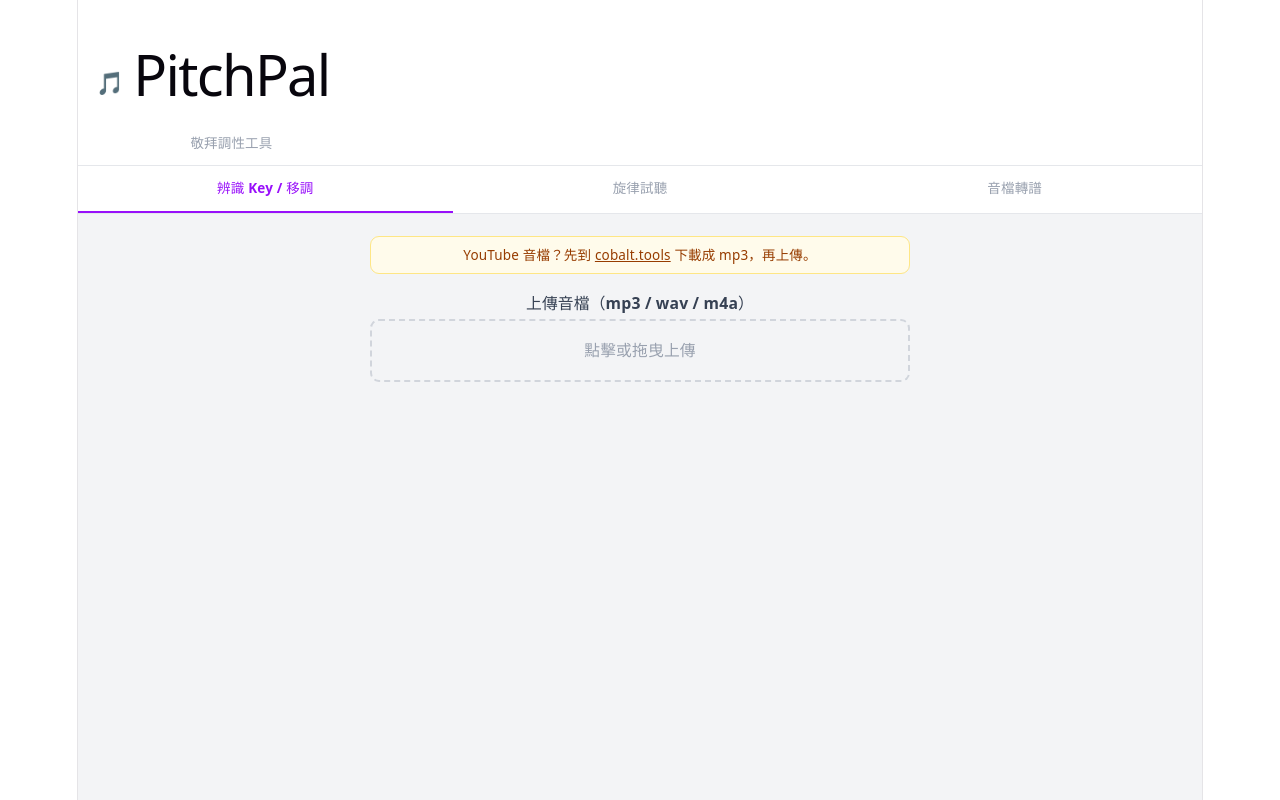
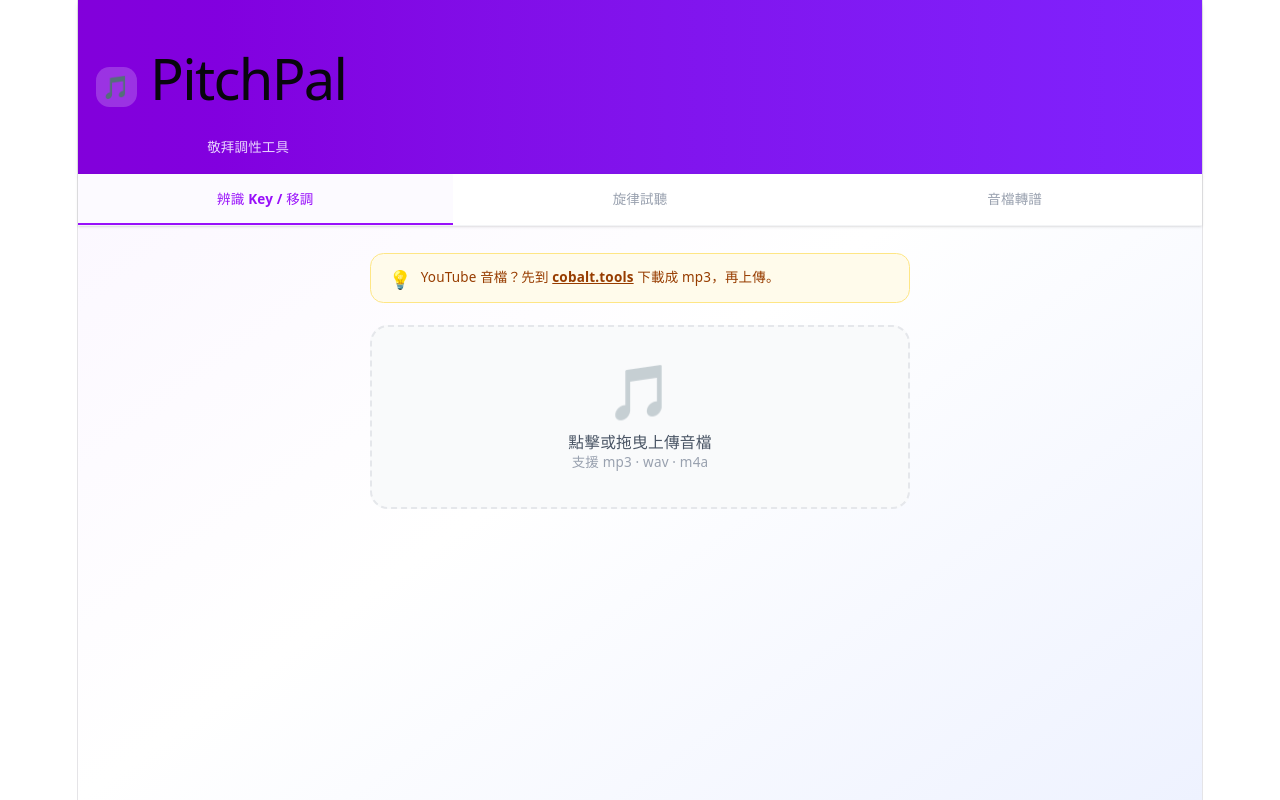
Before and after one commit to windsjp00171-star/pitchpal, a React (Vite) app in the folder frontend/: page / in a window 1280 px wide. Built offline with nearby package versions, Linux system fonts and the light colour scheme.

Commit message:
UI polish: gradient header, larger drop zones, card styling, visual hierarchy
https://claude.ai/code/session_01DUwqkJ3Ui6GANLHbdJ5ZTX

```diff
--- a/frontend/src/App.tsx
+++ b/frontend/src/App.tsx
@@ -62,44 +62,62 @@ function KeyDetectTab() {
     }
   }
 
+  const isBusy = detecting || transposing
+
   return (
-    <div className="space-y-4">
+    <div className="space-y-5">
       {/* YouTube 提示 */}
-      <div className="rounded-lg bg-amber-50 border border-amber-200 px-3 py-2 text-xs text-amber-800">
-        YouTube 音檔？先到 <a href="https://cobalt.tools" target="_blank" rel="noopener noreferrer" className="underline font-medium">cobalt.tools</a> 下載成 mp3，再上傳。
+      <div className="flex items-start gap-2 rounded-xl bg-amber-50 border border-amber-200 px-4 py-3 text-xs text-amber-800">
+        <span className="text-base leading-none mt-0.5">💡</span>
+        <span>YouTube 音檔？先到 <a href="https://cobalt.tools" target="_blank" rel="noopener noreferrer" className="underline font-semibold">cobalt.tools</a> 下載成 mp3，再上傳。</span>
       </div>
 
       {/* 上傳區 */}
-      <div>
-        <label className="block text-sm font-semibold text-gray-700 mb-1">上傳音檔（mp3 / wav / m4a）</label>
       <div
-          onClick={() => !detecting && !transposing && inputRef.current?.click()}
+        onClick={() => !isBusy && inputRef.current?.click()}
         onDragOver={e => e.preventDefault()}
-          onDrop={e => { e.preventDefault(); const f = e.dataTransfer.files[0]; if (f) handleFile(f) }}
-          className="border-2 border-dashed border-gray-300 rounded-lg p-4 text-center cursor-pointer hover:border-purple-400 hover:bg-purple-50 transition-colors"
+        onDrop={e => { e.preventDefault(); const f = e.dataTransfer.files[0]; if (f && !isBusy) handleFile(f) }}
+        className={`relative border-2 border-dashed rounded-2xl p-8 text-center cursor-pointer transition-all
+          ${isBusy ? 'border-purple-200 bg-purple-50 cursor-not-allowed'
+            : file ? 'border-purple-400 bg-purple-50'
+            : 'border-gray-200 bg-gray-50 hover:border-purple-400 hover:bg-purple-50'}`}
       >
         <input ref={inputRef} type="file" accept="audio/*" className="hidden"
           onChange={e => { const f = e.target.files?.[0]; if (f) handleFile(f) }} />
-          {file
-            ? <p className="text-sm text-gray-700 truncate">📄 {file.name}</p>
-            : <p className="text-sm text-gray-400">點擊或拖曳上傳</p>
-          }
-        </div>
+        {file ? (
+          <>
+            <div className="text-4xl mb-2">🎵</div>
+            <p className="text-sm font-semibold text-purple-700 truncate px-4">{file.name}</p>
+            {!isBusy && <p className="text-xs text-purple-400 mt-1">點擊換一個檔案</p>}
+          </>
+        ) : (
+          <>
+            <div className="text-5xl mb-3 opacity-30">🎵</div>
+            <p className="text-sm font-semibold text-gray-600">點擊或拖曳上傳音檔</p>
+            <p className="text-xs text-gray-400 mt-1">支援 mp3 · wav · m4a</p>
+          </>
+        )}
       </div>
 
       {/* 偵測中 */}
-      {detecting && <p className="text-sm text-purple-500 animate-pulse">⏳ 偵測中，請稍候…</p>}
+      {detecting && (
+        <div className="flex items-center justify-center gap-2 py-2 text-sm text-purple-600 font-medium">
+          <span className="inline-block animate-spin">⏳</span> 偵測 Key 中，請稍候…
+        </div>
+      )}
 
       {/* 偵測結果 */}
       {detectedKey && (
-        <div className="rounded-lg bg-purple-50 border border-purple-200 px-4 py-3 flex items-center justify-between">
+        <div className="rounded-2xl overflow-hidden shadow-sm">
+          <div className="bg-gradient-to-r from-purple-600 to-violet-500 px-5 py-4 flex items-center justify-between text-white">
             <div>
-            <p className="text-xs text-purple-400 mb-0.5">偵測到的 Key</p>
-            <p className="text-3xl font-bold text-purple-700">{detectedKey}</p>
+              <p className="text-xs opacity-75 mb-1">偵測到的 Key</p>
+              <p className="text-4xl font-extrabold tracking-tight">{detectedKey}</p>
             </div>
             <div className="text-right">
-            <p className="text-xs text-purple-400 mb-0.5">信心度</p>
-            <p className="text-2xl font-semibold text-purple-600">{confidence}%</p>
+              <p className="text-xs opacity-75 mb-1">信心度</p>
+              <p className="text-3xl font-bold">{confidence}%</p>
+            </div>
           </div>
         </div>
       )}
@@ -107,42 +125,44 @@ function KeyDetectTab() {
       {/* 目標 Key */}
       {detectedKey && (
         <div>
-          <label className="block text-sm font-semibold text-gray-700 mb-1">目標 Key（選擇後移調）</label>
+          <label className="block text-sm font-semibold text-gray-700 mb-1.5">移調目標 Key</label>
           <select
             value={targetKey}
             onChange={e => { setTargetKey(e.target.value); setDownloadUrl('') }}
-            className="w-full rounded-lg border border-gray-300 px-3 py-2 text-sm bg-white focus:outline-none focus:ring-2 focus:ring-purple-400"
+            className="w-full rounded-xl border border-gray-200 px-3 py-2.5 text-sm bg-white shadow-sm focus:outline-none focus:ring-2 focus:ring-purple-400"
           >
             {ALL_KEYS.map(k => <option key={k} value={k}>{k}{k === detectedKey ? '（原調）' : ''}</option>)}
           </select>
         </div>
       )}
 
+      {/* 同 Key 提示 */}
+      {detectedKey && targetKey === detectedKey && !downloadUrl && (
+        <p className="text-center text-sm text-gray-400">已是目標 Key，無需移調。</p>
+      )}
+
       {/* 移調按鈕 */}
       {detectedKey && targetKey !== detectedKey && !downloadUrl && (
         <button onClick={handleTranspose} disabled={transposing}
-          className="w-full rounded-lg bg-purple-600 text-white py-2.5 text-sm font-semibold hover:bg-purple-700 active:scale-95 transition disabled:opacity-50">
-          {transposing ? '移調中…' : '開始移調'}
+          className="w-full rounded-xl bg-gradient-to-r from-purple-600 to-violet-500 text-white py-3 text-sm font-semibold shadow hover:from-purple-700 hover:to-violet-600 active:scale-95 transition disabled:opacity-50">
+          {transposing ? '移調中…' : '🎚 開始移調'}
         </button>
-      )}
-
-      {/* 同 Key 提示 */}
-      {detectedKey && targetKey === detectedKey && (
-        <p className="text-sm text-gray-400">已是目標 Key，無需移調。</p>
       )}
 
       {/* 下載 */}
       {downloadUrl && (
         <a href={downloadUrl} download="transposed.wav"
-          className="block w-full rounded-lg bg-green-600 text-white py-2.5 text-sm font-semibold text-center hover:bg-green-700 active:scale-95 transition">
+          className="flex items-center justify-center gap-2 w-full rounded-xl bg-gradient-to-r from-green-500 to-emerald-500 text-white py-3 text-sm font-semibold shadow hover:from-green-600 hover:to-emerald-600 active:scale-95 transition">
           ⬇ 下載移調音檔
         </a>
       )}
 
-      {error && <p className="text-sm text-red-500">{error}</p>}
+      {error && (
+        <div className="rounded-xl bg-red-50 border border-red-200 px-4 py-3 text-sm text-red-600">{error}</div>
+      )}
 
       {(detectedKey || error) && (
-        <button onClick={reset} className="text-xs text-gray-400 hover:text-gray-600">重新上傳</button>
+        <button onClick={reset} className="w-full text-xs text-gray-400 hover:text-gray-600 py-1">重新上傳</button>
       )}
     </div>
   )
@@ -195,76 +215,77 @@ function JianpuTab() {
     }
   }
 
-  const btnBase = "px-3 py-1.5 rounded-md text-sm font-medium active:scale-95 transition"
+  const btnBase = "px-3 py-1.5 rounded-lg text-sm font-medium active:scale-95 transition shadow-sm"
 
   return (
-    <div className="space-y-4">
-      {/* 說明 */}
+    <div className="space-y-5">
       <p className="text-xs text-gray-500">輸入數字簡譜與和弦進行，合成音頻試聽。旋律與和弦皆為選填。</p>
 
       {/* 參數列 */}
+      <div className="bg-gray-50 rounded-2xl p-4 space-y-3">
         <div className="grid grid-cols-2 gap-3">
           <div>
-          <label className="text-xs font-semibold text-gray-600 mb-1 block">調性</label>
+            <label className="text-xs font-semibold text-gray-500 mb-1 block">調性</label>
             <select value={key} onChange={e => setKey(e.target.value)}
-            className="w-full rounded-lg border border-gray-300 px-2 py-2 text-sm focus:outline-none focus:ring-2 focus:ring-indigo-400">
+              className="w-full rounded-xl border border-gray-200 px-2 py-2 text-sm bg-white focus:outline-none focus:ring-2 focus:ring-indigo-400">
               {MELODY_KEYS.map(k => <option key={k}>{k}</option>)}
             </select>
           </div>
           <div>
-          <label className="text-xs font-semibold text-gray-600 mb-1 block">音色</label>
+            <label className="text-xs font-semibold text-gray-500 mb-1 block">音色</label>
             <select value={timbre} onChange={e => setTimbre(e.target.value)}
-            className="w-full rounded-lg border border-gray-300 px-2 py-2 text-sm focus:outline-none focus:ring-2 focus:ring-indigo-400">
+              className="w-full rounded-xl border border-gray-200 px-2 py-2 text-sm bg-white focus:outline-none focus:ring-2 focus:ring-indigo-400">
               {TIMBRES.map(t => <option key={t}>{t}</option>)}
             </select>
           </div>
+        </div>
         <div>
-          <label className="text-xs font-semibold text-gray-600 mb-1 block">BPM：{bpm}</label>
+          <label className="text-xs font-semibold text-gray-500 mb-1 block">BPM：<span className="text-indigo-600 font-bold">{bpm}</span></label>
           <input type="range" min={40} max={200} value={bpm} onChange={e => setBpm(+e.target.value)}
             className="w-full accent-indigo-500" />
         </div>
         <div>
-          <label className="text-xs font-semibold text-gray-600 mb-1 block">八度：{octave}</label>
+          <label className="text-xs font-semibold text-gray-500 mb-1 block">八度：<span className="text-indigo-600 font-bold">{octave}</span></label>
           <input type="range" min={3} max={5} value={octave} onChange={e => setOctave(+e.target.value)}
             className="w-full accent-indigo-500" />
-        </div>
         </div>
         <label className="flex items-center gap-2 text-sm text-gray-600 cursor-pointer">
           <input type="checkbox" checked={metronome} onChange={e => setMetronome(e.target.checked)} className="accent-indigo-500" />
           加入節拍器
         </label>
+      </div>
 
       {/* 旋律區 */}
-      <div>
-        <label className="text-sm font-semibold text-gray-700 mb-2 block">🎵 旋律（數字簡譜）</label>
-        <div className="flex flex-wrap gap-1.5 mb-2">
+      <div className="space-y-2">
+        <label className="text-sm font-semibold text-gray-700 block">🎵 旋律（數字簡譜）</label>
+        <div className="flex flex-wrap gap-1.5">
           {['1','2','3','4','5','6','7'].map(n => (
             <button key={n} onClick={() => appendNote(n)}
-              className={`${btnBase} bg-indigo-100 text-indigo-700 hover:bg-indigo-200`}>{n}</button>
+              className={`${btnBase} bg-indigo-100 text-indigo-700 hover:bg-indigo-200 w-9`}>{n}</button>
           ))}
           <button onClick={() => appendNote('0')}
-            className={`${btnBase} bg-gray-100 text-gray-600 hover:bg-gray-200`}>0 休</button>
+            className={`${btnBase} bg-gray-100 text-gray-600 hover:bg-gray-200`}>休止</button>
         </div>
-        <div className="flex flex-wrap gap-1.5 mb-2">
-          {[['#','升#'],["b",'降b'],["'","↑八'"],[',"↓八,'],['_','八分_'],['__','十六__'],['--','延音--'],['|','|小節']].map(([val,label]) => (
+        <div className="flex flex-wrap gap-1.5">
+          {[['#','#升'],["b",'b降'],["'","↑八"],[',"↓八'],['_','⅛'],['__','⅟₁₆'],['--','延音'],['|','小節|']].map(([val,label]) => (
             <button key={val} onClick={() => val === '|' ? appendNote('|') : appendMod(val)}
               className={`${btnBase} bg-gray-100 text-gray-500 hover:bg-gray-200 text-xs`}>{label}</button>
           ))}
         </div>
         <textarea value={melody} onChange={e => setMelody(e.target.value)}
           placeholder="例：5 6 7 5 3 - - - | 7 5 6 -"
-          rows={3} className="w-full rounded-lg border border-gray-300 px-3 py-2 text-sm font-mono focus:outline-none focus:ring-2 focus:ring-indigo-400" />
-        <button onClick={() => setMelody('')} className="text-xs text-gray-400 hover:text-gray-600 mt-1">清空</button>
+          rows={3} className="w-full rounded-xl border border-gray-200 px-3 py-2 text-sm font-mono bg-gray-50 focus:outline-none focus:ring-2 focus:ring-indigo-400" />
+        {melody && <button onClick={() => setMelody('')} className="text-xs text-gray-400 hover:text-red-400">清空旋律</button>}
       </div>
 
       {/* 和弦區 */}
-      <div>
-        <label className="text-sm font-semibold text-gray-700 mb-2 block">🎸 和弦進行</label>
+      <div className="space-y-2">
+        <label className="text-sm font-semibold text-gray-700 block">🎸 和弦進行</label>
         {diatonicChords.length > 0 && (
-          <div className="flex flex-wrap gap-1.5 mb-2">
+          <div className="flex flex-wrap gap-1.5">
             {diatonicChords.map(c => (
               <button key={c} onClick={() => appendChord(c)}
-                className={`${btnBase} bg-green-100 text-green-700 hover:bg-green-200`}>{c}</button>
+                className={`${btnBase} bg-emerald-100 text-emerald-700 hover:bg-emerald-200`}>{c}</button>
             ))}
             <button onClick={() => appendChord('|')}
               className={`${btnBase} bg-gray-100 text-gray-500 hover:bg-gray-200`}>|</button>
@@ -272,22 +293,25 @@ function JianpuTab() {
         )}
         <textarea value={chords} onChange={e => setChords(e.target.value)}
           placeholder="例：C Em7 | D | G/B | Em7 D"
-          rows={2} className="w-full rounded-lg border border-gray-300 px-3 py-2 text-sm font-mono focus:outline-none focus:ring-2 focus:ring-indigo-400" />
-        <button onClick={() => setChords('')} className="text-xs text-gray-400 hover:text-gray-600 mt-1">清空</button>
+          rows={2} className="w-full rounded-xl border border-gray-200 px-3 py-2 text-sm font-mono bg-gray-50 focus:outline-none focus:ring-2 focus:ring-indigo-400" />
+        {chords && <button onClick={() => setChords('')} className="text-xs text-gray-400 hover:text-red-400">清空和弦</button>}
       </div>
 
       {/* 合成按鈕 */}
       <button onClick={handleSynth} disabled={loading}
-        className="w-full rounded-lg bg-indigo-600 text-white py-2.5 text-sm font-semibold hover:bg-indigo-700 active:scale-95 transition disabled:opacity-50">
+        className="w-full rounded-xl bg-gradient-to-r from-indigo-600 to-violet-500 text-white py-3 text-sm font-semibold shadow hover:from-indigo-700 hover:to-violet-600 active:scale-95 transition disabled:opacity-50">
         {loading ? '合成中…' : '▶ 合成試聽'}
       </button>
 
-      {error && <p className="text-sm text-red-500">{error}</p>}
+      {error && <div className="rounded-xl bg-red-50 border border-red-200 px-4 py-3 text-sm text-red-600">{error}</div>}
 
       {audioUrl && (
-        <div className="rounded-lg bg-green-50 border border-green-200 p-3 space-y-2">
+        <div className="rounded-2xl bg-emerald-50 border border-emerald-200 p-4 space-y-3">
           <audio controls src={audioUrl} className="w-full" />
-          <a href={audioUrl} download="preview.wav" className="text-xs text-green-600 hover:underline block text-center">⬇ 下載音檔</a>
+          <a href={audioUrl} download="preview.wav"
+            className="flex items-center justify-center gap-1 text-xs text-emerald-700 hover:text-emerald-900 font-medium">
+            ⬇ 下載音檔
+          </a>
         </div>
       )}
     </div>
@@ -327,58 +351,68 @@ function TranscribeTab() {
   }
 
   return (
-    <div className="space-y-4">
+    <div className="space-y-5">
       <p className="text-xs text-gray-500">上傳詩歌音檔，自動辨識主旋律，輸出 PDF 樂譜。適合旋律清晰的錄音。</p>
 
       {/* 上傳 */}
-      <div>
-        <label className="text-sm font-semibold text-gray-700 mb-1 block">上傳音檔（mp3 / wav / m4a）</label>
       <div
         onClick={() => !loading && inputRef.current?.click()}
         onDragOver={e => e.preventDefault()}
         onDrop={e => { e.preventDefault(); const f = e.dataTransfer.files[0]; if (f && !loading) setFile(f) }}
-          className="border-2 border-dashed border-gray-300 rounded-lg p-4 text-center cursor-pointer hover:border-blue-400 hover:bg-blue-50 transition-colors"
+        className={`border-2 border-dashed rounded-2xl p-8 text-center cursor-pointer transition-all
+          ${loading ? 'border-blue-200 bg-blue-50 cursor-not-allowed'
+            : file ? 'border-blue-400 bg-blue-50'
+            : 'border-gray-200 bg-gray-50 hover:border-blue-400 hover:bg-blue-50'}`}
       >
         <input ref={inputRef} type="file" accept="audio/*" className="hidden"
           onChange={e => { const f = e.target.files?.[0]; if (f) setFile(f) }} />
-          {file
-            ? <p className="text-sm text-gray-700 truncate">📄 {file.name}</p>
-            : <p className="text-sm text-gray-400">點擊或拖曳上傳</p>
-          }
-        </div>
+        {file ? (
+          <>
+            <div className="text-4xl mb-2">📄</div>
+            <p className="text-sm font-semibold text-blue-700 truncate px-4">{file.name}</p>
+          </>
+        ) : (
+          <>
+            <div className="text-5xl mb-3 opacity-30">🎼</div>
+            <p className="text-sm font-semibold text-gray-600">點擊或拖曳上傳音檔</p>
+            <p className="text-xs text-gray-400 mt-1">支援 mp3 · wav · m4a</p>
+          </>
+        )}
       </div>
 
       {/* 標題 / 作曲者 */}
+      <div className="space-y-3">
         <div>
-        <label className="text-sm font-semibold text-gray-700 mb-1 block">樂譜標題（選填）</label>
+          <label className="text-sm font-semibold text-gray-700 mb-1.5 block">樂譜標題（選填）</label>
           <input type="text" value={title} onChange={e => setTitle(e.target.value)}
             placeholder="例：Amazing Grace"
-          className="w-full rounded-lg border border-gray-300 px-3 py-2 text-sm focus:outline-none focus:ring-2 focus:ring-blue-400" />
+            className="w-full rounded-xl border border-gray-200 px-3 py-2.5 text-sm bg-gray-50 focus:outline-none focus:ring-2 focus:ring-blue-400" />
         </div>
         <div>
-        <label className="text-sm font-semibold text-gray-700 mb-1 block">作曲者（選填）</label>
+          <label className="text-sm font-semibold text-gray-700 mb-1.5 block">作曲者（選填）</label>
           <input type="text" value={composer} onChange={e => setComposer(e.target.value)}
             placeholder="例：John Newton"
-          className="w-full rounded-lg border border-gray-300 px-3 py-2 text-sm focus:outline-none focus:ring-2 focus:ring-blue-400" />
+            className="w-full rounded-xl border border-gray-200 px-3 py-2.5 text-sm bg-gray-50 focus:outline-none focus:ring-2 focus:ring-blue-400" />
+        </div>
       </div>
 
       {/* 轉譜按鈕 */}
       <button onClick={handleTranscribe} disabled={!file || loading}
-        className="w-full rounded-lg bg-blue-600 text-white py-2.5 text-sm font-semibold hover:bg-blue-700 active:scale-95 transition disabled:opacity-50">
-        {loading ? '轉譜中，約 30 秒…' : '開始轉譜'}
+        className="w-full rounded-xl bg-gradient-to-r from-blue-600 to-cyan-500 text-white py-3 text-sm font-semibold shadow hover:from-blue-700 hover:to-cyan-600 active:scale-95 transition disabled:opacity-50">
+        {loading ? '⏳ 轉譜中，約 30 秒…' : '🎼 開始轉譜'}
       </button>
 
       {downloadUrl && (
         <a href={downloadUrl} download="score.pdf"
-          className="block w-full rounded-lg bg-green-600 text-white py-2.5 text-sm font-semibold text-center hover:bg-green-700 active:scale-95 transition">
+          className="flex items-center justify-center gap-2 w-full rounded-xl bg-gradient-to-r from-green-500 to-emerald-500 text-white py-3 text-sm font-semibold shadow hover:from-green-600 hover:to-emerald-600 active:scale-95 transition">
           ⬇ 下載 PDF 樂譜
         </a>
       )}
 
-      {error && <p className="text-sm text-red-500">{error}</p>}
+      {error && <div className="rounded-xl bg-red-50 border border-red-200 px-4 py-3 text-sm text-red-600">{error}</div>}
 
       {(file || error) && (
-        <button onClick={reset} className="text-xs text-gray-400 hover:text-gray-600">重新上傳</button>
+        <button onClick={reset} className="w-full text-xs text-gray-400 hover:text-gray-600 py-1">重新上傳</button>
       )}
     </div>
   )
@@ -390,37 +424,37 @@ export default function App() {
   const [tab, setTab] = useState<Tab>('detect')
 
   return (
-    <div className="min-h-screen bg-gray-100">
+    <div className="min-h-screen bg-gradient-to-br from-purple-50 via-white to-indigo-50">
       {/* Header */}
-      <div className="bg-white border-b border-gray-200 px-4 py-3 flex items-center gap-2">
-        <span className="text-xl">🎵</span>
+      <div className="bg-gradient-to-r from-purple-700 to-violet-600 px-4 py-4 flex items-center gap-3 shadow-md">
+        <div className="w-9 h-9 rounded-xl bg-white/20 flex items-center justify-center text-xl">🎵</div>
         <div>
-          <h1 className="text-base font-bold text-gray-800 leading-none">PitchPal</h1>
-          <p className="text-xs text-gray-400 mt-0.5">敬拜調性工具</p>
+          <h1 className="text-lg font-extrabold text-white leading-none tracking-tight">PitchPal</h1>
+          <p className="text-xs text-purple-200 mt-0.5">敬拜調性工具</p>
         </div>
       </div>
 
       {/* Tab bar */}
-      <div className="bg-white border-b border-gray-200 flex">
+      <div className="bg-white border-b border-gray-100 flex shadow-sm">
         {([
           ['detect', '辨識 Key / 移調', 'purple'],
           ['jianpu', '旋律試聽', 'indigo'],
           ['transcribe', '音檔轉譜', 'blue'],
         ] as [Tab, string, string][]).map(([id, label, color]) => (
           <button key={id} onClick={() => setTab(id)}
-            className={`flex-1 py-3 text-xs font-semibold border-b-2 transition-colors
+            className={`flex-1 py-3.5 text-xs font-bold border-b-2 transition-colors
               ${tab === id
-                ? color === 'purple' ? 'border-purple-600 text-purple-600'
-                  : color === 'indigo' ? 'border-indigo-600 text-indigo-600'
-                  : 'border-blue-600 text-blue-600'
-                : 'border-transparent text-gray-400 hover:text-gray-600'}`}>
+                ? color === 'purple' ? 'border-purple-600 text-purple-600 bg-purple-50/50'
+                  : color === 'indigo' ? 'border-indigo-600 text-indigo-600 bg-indigo-50/50'
+                  : 'border-blue-600 text-blue-600 bg-blue-50/50'
+                : 'border-transparent text-gray-400 hover:text-gray-600 hover:bg-gray-50'}`}>
             {label}
           </button>
         ))}
       </div>
 
       {/* Content */}
-      <div className="max-w-lg mx-auto px-4 py-5">
+      <div className="max-w-lg mx-auto px-4 py-6">
         {tab === 'detect' && <KeyDetectTab />}
         {tab === 'jianpu' && <JianpuTab />}
         {tab === 'transcribe' && <TranscribeTab />}
```
Lines whose indentation alone changed are shown as unchanged.
